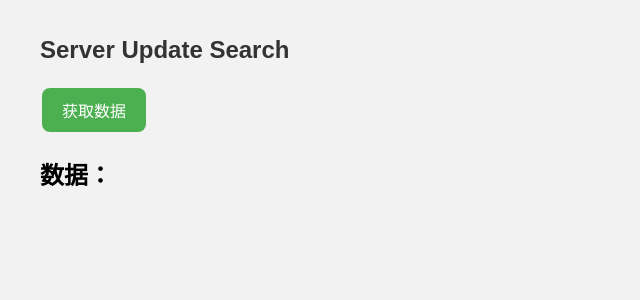
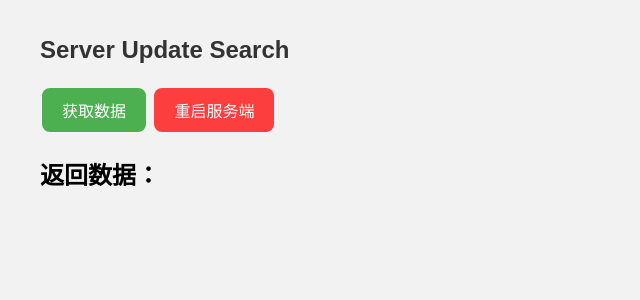
Before and after one commit to BNDou/ToolsBox, a Flask app: page / in a window 1280 px wide. Shown: the top 300 px of the page, without its empty margins (0-640 px from the left). Run offline with Flask 3, Linux system fonts and the light colour scheme.

Commit message:
更新 index.html

```diff
--- a/SpeedServerClientUpdate/res/templates/index.html
+++ b/SpeedServerClientUpdate/res/templates/index.html
@@ -1,3 +1,10 @@
+<!--
+ * @Author: BNDou
+ * @Date: 2024-03-26 20:55:21
+ * @LastEditTime: 2024-04-17 04:08:39
+ * @FilePath: \ToolsBox\SpeedServerClientUpdate\res\templates\index.html
+ * @Description:
+-->
 <!DOCTYPE html>
 <html lang="en">
 <head>
@@ -6,6 +13,10 @@
     <script src="https://code.jquery.com/jquery-3.6.0.min.js"></script>
     <title>Server Update Search</title>
     <style>
+        form {
+            display: inline-block;
+        }
+
         body {
             font-family: Arial, sans-serif;
             background-color: #f2f2f2;
@@ -70,6 +81,14 @@
             background-color: #3e8e41;
         }
 
+        button.restart-btn {
+            background-color: #fd3e3e;
+        }
+
+        button.restart-btn:hover {
+            background-color: red;
+        }
+
         h1 {
             font-size: 24px;
             font-weight: bold;
@@ -87,7 +106,10 @@
         <form action="/get_data" method="post">
             <button type="submit">获取数据</button>
         </form>
-        <h2>数据：</h2>
+        <form action="/restart" method="post">
+            <button type="submit" class="restart-btn">重启服务端</button>
+        </form>
+        <h2>返回数据：</h2>
         <table id="myTable">
             <thead>
                 <tr>
```
